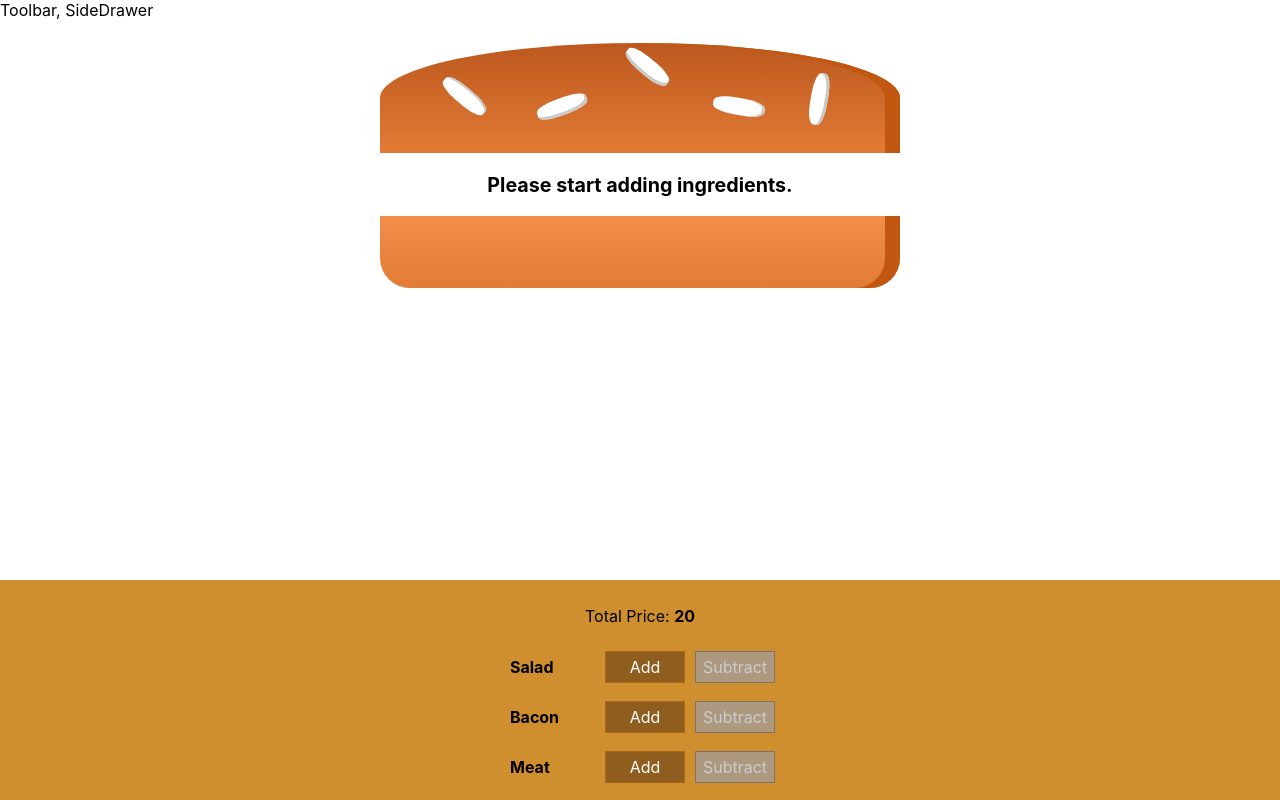
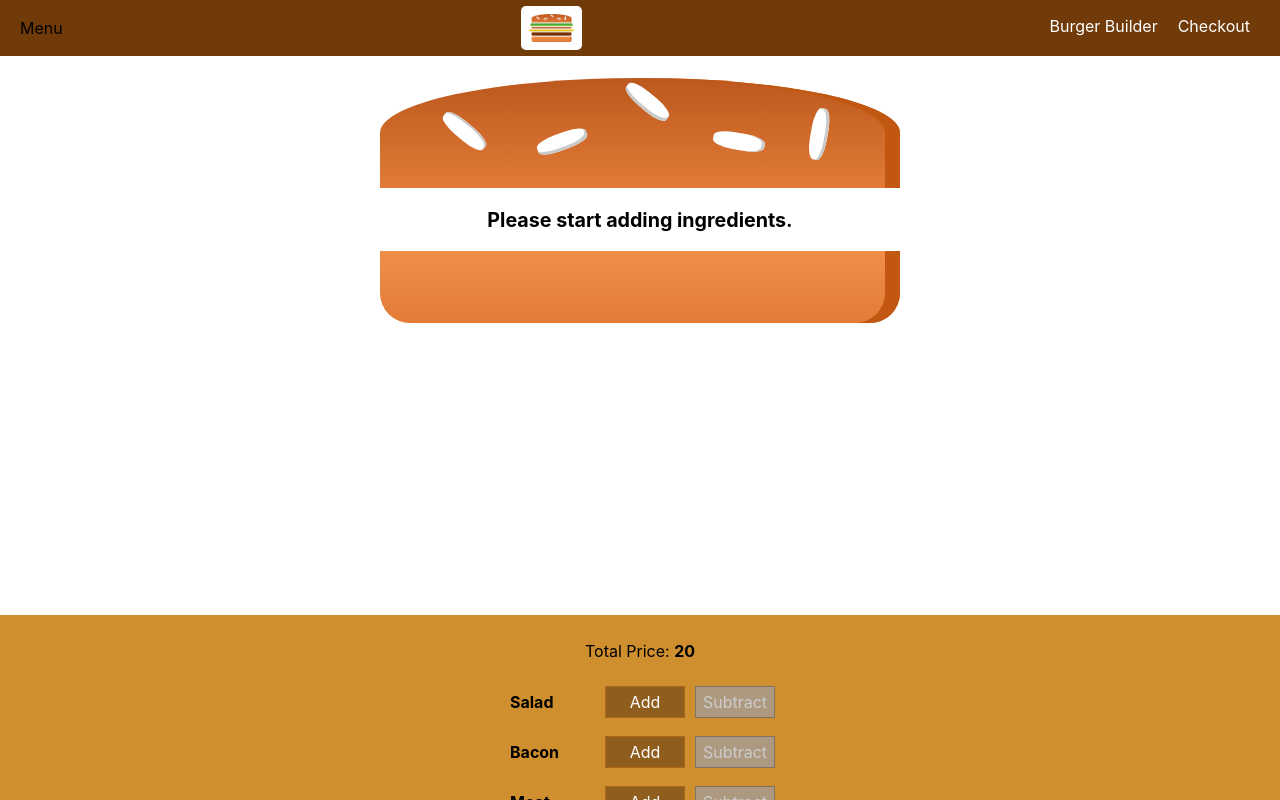
Before and after one commit to connect-sonveer/burger-builder, a React (Create React App) app: page / in a window 1280 px wide. Shown: the top 800 px of the page. Built offline with nearby package versions, Linux system fonts and the light colour scheme.

Commit message:
added logo and the navigation menu

```diff
--- a/src/components/Layout/Layout.js
+++ b/src/components/Layout/Layout.js
@@ -1,10 +1,11 @@
 import React from 'react';
 import Aux from '../../hoc/Aux';
 import Layout from './Layout.module.css';
+import Toolbar from '../Navigation/Toolbar/Toolbar';
 
 const layout = (props) => (
   <Aux>
-    <div>Toolbar, SideDrawer</div>
+    <Toolbar />
     <main className={Layout.Content}>{props.children}</main>
   </Aux>
 );
--- a/src/components/Layout/Layout.module.css
+++ b/src/components/Layout/Layout.module.css
@@ -1,4 +1,4 @@
 .Content {
-  margin-top: 10px;
+  margin-top: 65px;
   color: black;
 }
--- /dev/null
+++ b/src/components/Logo/Logo.js
@@ -0,0 +1,13 @@
+import React from 'react';
+import Style from './Logo.module.css';
+import logo from '../../assets/images/logo.png';
+
+const Logo = () => {
+  return (
+    <div className={Style.Logo}>
+      <img src={logo} />
+    </div>
+  );
+};
+
+export default Logo;
--- /dev/null
+++ b/src/components/Logo/Logo.module.css
@@ -0,0 +1,11 @@
+.Logo {
+  background-color: white;
+  padding: 8px;
+  height: 80%;
+  box-sizing: border-box;
+  border-radius: 5px;
+}
+
+.Logo img {
+  height: 100%;
+}
--- /dev/null
+++ b/src/components/Navigation/NavigationItems/NavigationItem/NavigationItem.js
@@ -0,0 +1,14 @@
+import React from 'react';
+import Style from './NavigationItem.module.css';
+
+const NavigationItem = (props) => {
+  return (
+    <li className={Style.NavigationItem}>
+      <a href={props.link} className={props.active ? Style.active : null}>
+        {props.children}
+      </a>
+    </li>
+  );
+};
+
+export default NavigationItem;
--- /dev/null
+++ b/src/components/Navigation/NavigationItems/NavigationItem/NavigationItem.module.css
@@ -0,0 +1,26 @@
+.NavigationItem {
+  margin: 0;
+  box-sizing: border-box;
+  display: flex;
+  height: 100%;
+  align-items: center;
+}
+
+.NavigationItem a {
+  color: white;
+  text-align: center;
+  text-decoration: none;
+  height: 100%;
+  padding: 16px 10px;
+  border-bottom: 4px solid transparent;
+  box-sizing: border-box;
+  display: block;
+}
+
+.NavigationItem a:hover,
+.NavigationItems a:active,
+.NavigationItems a.active {
+  background-color: #8f5c2c;
+  border-bottom: 4px solid #40a4c8;
+  color: white;
+}
--- /dev/null
+++ b/src/components/Navigation/NavigationItems/NavigationItems.js
@@ -0,0 +1,16 @@
+import React from 'react';
+import NavigationItem from './NavigationItem/NavigationItem';
+import Style from './NavigationItems.module.css';
+
+const NavigationItems = () => {
+  return (
+    <ul className={Style.NavigationItems}>
+      <NavigationItem link="/" active>
+        Burger Builder
+      </NavigationItem>
+      <NavigationItem link="/">Checkout</NavigationItem>
+    </ul>
+  );
+};
+
+export default NavigationItems;
--- /dev/null
+++ b/src/components/Navigation/NavigationItems/NavigationItems.module.css
@@ -0,0 +1,8 @@
+.NavigationItems {
+  margin: 0;
+  padding: 0;
+  list-style: none;
+  display: flex;
+  align-items: center;
+  height: 100%;
+}
--- /dev/null
+++ b/src/components/Navigation/Toolbar/Toolbar.js
@@ -0,0 +1,18 @@
+import React from 'react';
+import Style from './Toolbar.module.css';
+import Logo from '../../Logo/Logo';
+import NavigationItems from '../NavigationItems/NavigationItems';
+
+const Toolbar = () => {
+  return (
+    <header className={Style.Toolbar}>
+      <div>Menu</div>
+      <Logo />
+      <nav>
+        <NavigationItems />
+      </nav>
+    </header>
+  );
+};
+
+export default Toolbar;
--- /dev/null
+++ b/src/components/Navigation/Toolbar/Toolbar.module.css
@@ -0,0 +1,18 @@
+.Toolbar {
+  height: 56px;
+  width: 100%;
+  position: fixed;
+  top: 0;
+  left: 0;
+  background-color: #703b09;
+  display: flex;
+  justify-content: space-between;
+  align-items: center;
+  padding: 0 20px;
+  box-sizing: border-box;
+  z-index: 90;
+}
+
+.Toolbar nav {
+  height: 100%;
+}
```
Also changed, not shown: src/assets/images/logo.png (added).
